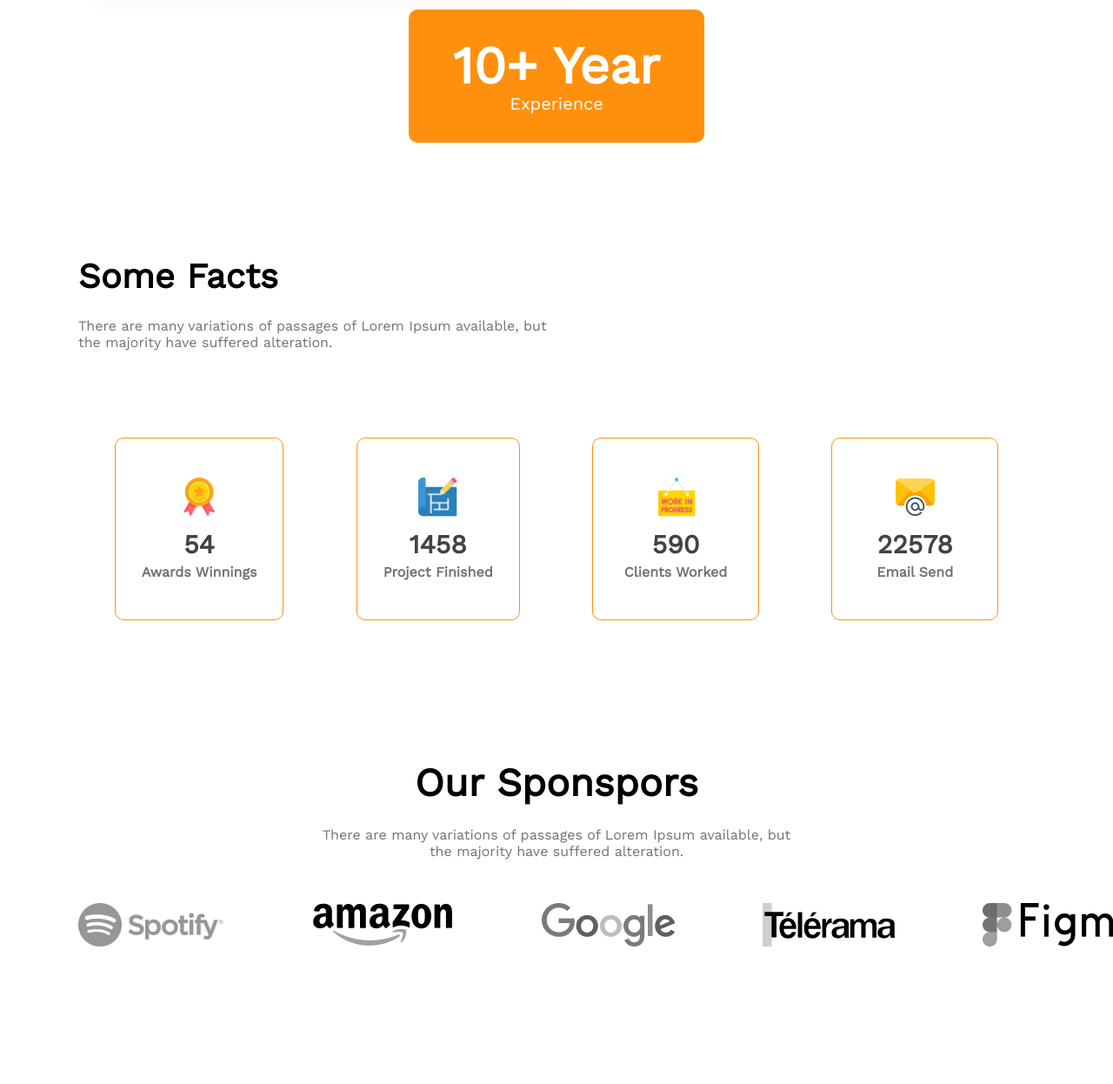
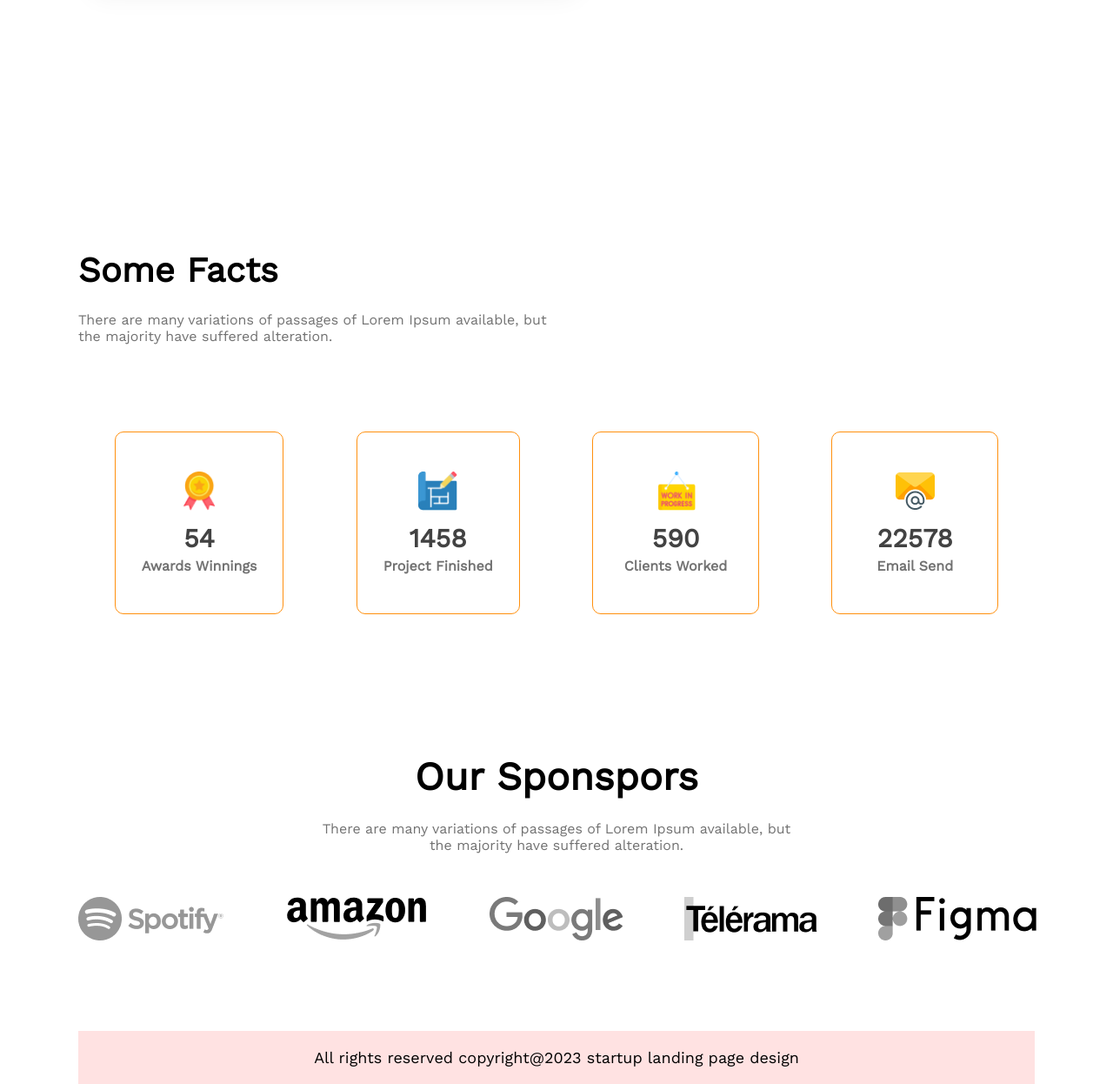
Before and after one commit to arbayezid/g3-architects, a plain HTML site: page index.html in a window 1280 px wide. Shown: the part 2689-3935 px from the top of the page at 87% size. Before the commit the page ends 3781 px from the top, so only its background shows below. Drawn offline with nearby package versions, Linux system fonts and the light colour scheme.

Commit message:
project submit

```diff
--- a/index.html
+++ b/index.html
@@ -105,7 +105,8 @@
         <section class="work-details">
             <h3 class="work-details-title">Some Facts</h3>
             <p class="work-details-description">There are many variations of passages of Lorem Ipsum available, but
-                <br>the majority have suffered alteration.</p>
+                <br>the majority have suffered alteration.
+            </p>
             <div class="work-details-container">
                 <div class="details">
                     <img src="images/icons/ribon.png" alt="">
@@ -156,6 +157,14 @@
             </div>
         </section>
     </main>
+    <!-------------------
+ Footer Section
+------------------>
+    <footer>
+        <div class="footer-section">
+            <p>All rights reserved copyright@2023 startup landing page design</p>
+        </div>
+    </footer>
 </body>
 
 </html>
--- a/styles/style.css
+++ b/styles/style.css
@@ -156,10 +156,11 @@ main{
 .enjoyable-feature-image img{
     width: 520px;
     height: 750px;
+    position: relative;
 }
 .experience{
-    width: 340px;
-    font-size: 60px;
+    width: 240px;
+    font-size: 40px;
     line-height: 30px;
     font-weight: 700;
     color: white;
@@ -168,6 +169,9 @@ main{
     text-align: center;
     border-radius: 10px;
     margin-bottom: 130px;
+    position: relative;
+    left: 190px;
+    bottom: 160px;
 }
 #experience{
     font-size: 20px;
@@ -237,8 +241,19 @@ main{
  }
  .sponsor-container{
     display: flex;
-    gap: 100px;
+    gap: 70px;
  }
  .sponsor-container img{
     filter: grayscale(100%);
+    margin-bottom: 100px;
  }
+ /*--------------------
+  Footer Styles
+-------------------- */
+.footer-section{
+    width: 1100px;
+    font-size: 18px;
+    text-align: center;
+    padding: 20px 0;
+    background-color: #ffe2e2;
+}
```
